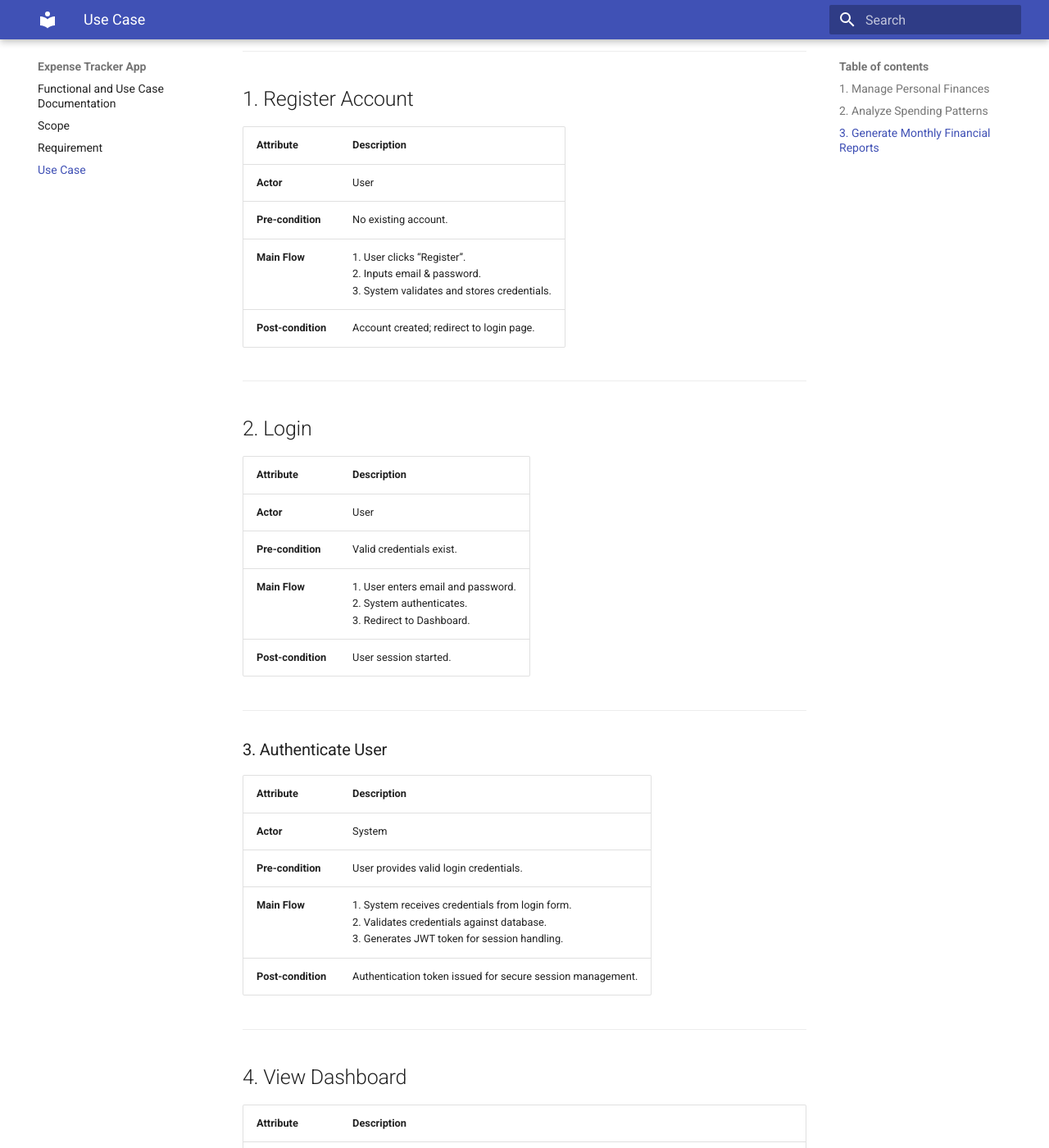
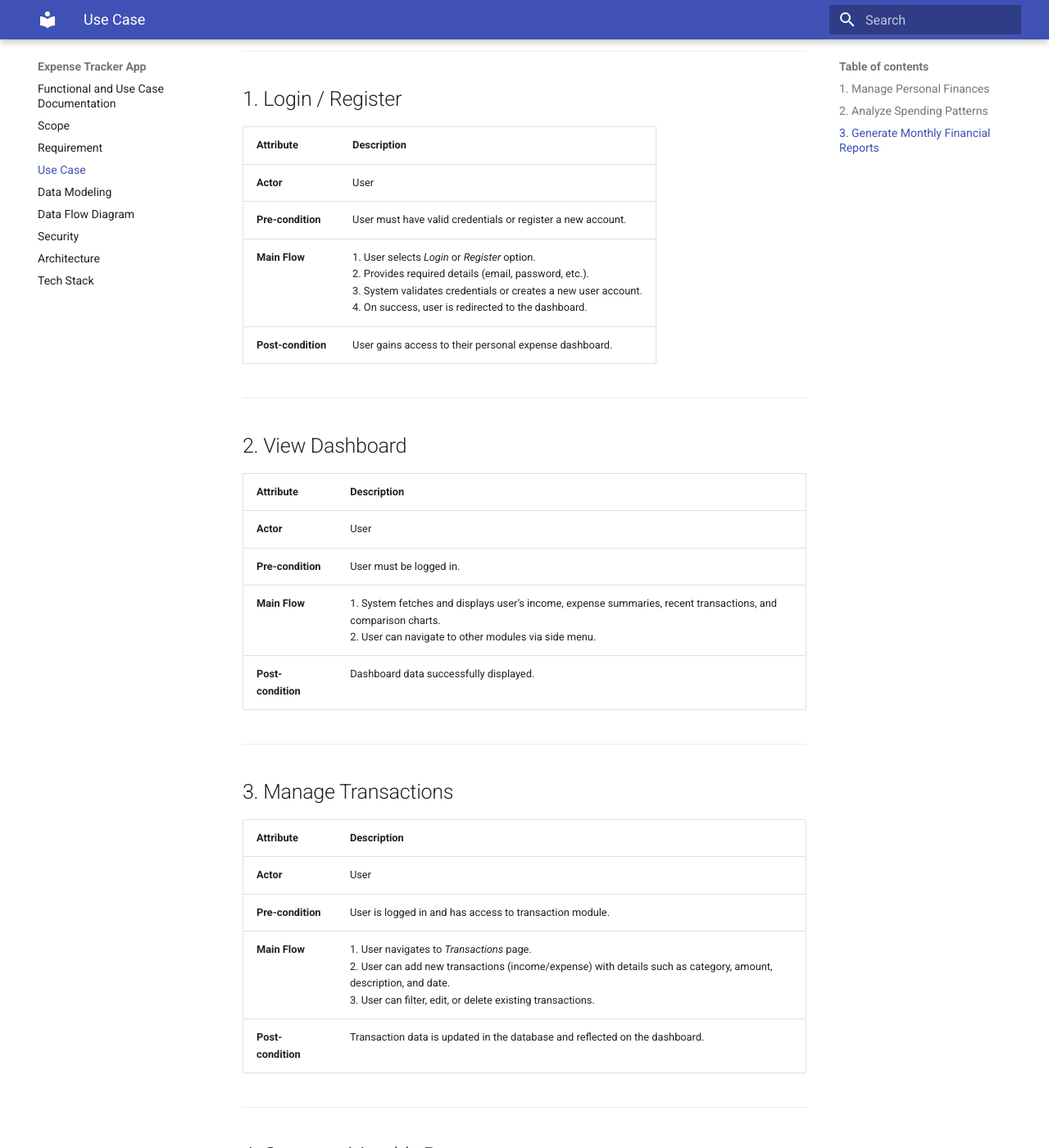
Before and after one commit to Karan-Asija-GKM-IT/expense-tracker-docs, an MkDocs documentation site: the page built from docs/Use-Case.md, in a window 1280 px wide and 1400 px high, scrolled down 1824 px. Shown: the whole window at 82% size. Built offline with MkDocs 1.6.1 and Material for MkDocs 9.7.7, drawn with Linux system fonts in a browser that asks for light colours; some of the changed text lies outside the part shown.

````diff
--- /dev/null
+++ b/docs/Data-Modeling.md
@@ -0,0 +1,46 @@
+# Entity Relationship Diagram
+
+- The ER diagram has three main tables: **User**, **Expense**, and **Category**.
+- Each **User** can have multiple **Expenses**, and each **Expense** belongs to a single **Category**.
+- The relationships ensure that all data is linked correctly, allowing the system to track user expenses by category efficiently.
+
+
+```mermaid
+
+erDiagram
+
+    USERS {
+        INT id PK
+        VARCHAR username
+        VARCHAR email
+        VARCHAR password
+        TIMESTAMP created_at
+        TIMESTAMP updated_at
+        TIMESTAMP deleted_at
+    }
+
+    CATEGORIES {
+        INT id PK
+        VARCHAR name
+    }
+
+    TRANSACTIONS {
+        INT id PK
+        INT user_id FK
+        INT category_id FK
+        BOOLEAN is_income
+        NUMERIC amount
+        TEXT description
+        DATE date_of_transaction
+        TIMESTAMP created_at
+        TIMESTAMP updated_at
+        TIMESTAMP deleted_at
+    }
+
+    USERS ||--o{ TRANSACTIONS : "has many"
+    CATEGORIES ||--o{ TRANSACTIONS : "has many"
+
+```
+
+
+**Next:** [Data Flow Diagram ->](Data-Flow.md)
--- /dev/null
+++ b/docs/Security.md
@@ -0,0 +1,68 @@
+# Authentication Flow
+
+```mermaid
+%%{init: {'themeVariables': { 'fontSize': '10px' }}}%%
+flowchart TD
+
+A([Start]) --> B[/User submits registration or login form/]
+B --> C{Is it a Registration or Login?}
+
+%% Registration path
+C -->|Registration| D[Validate input fields]
+D --> E[Hash password using bcrypt]
+E --> F[Store user details in PostgreSQL database]
+F --> G[/Return success message "User Registered"/]
+G --> H[/Prompt user to login/]
+H --> J
+
+%% Login path
+C -->|Login| I[Validate user credentials in PostgreSQL]
+I --> J{Are credentials valid?}
+J -->|No| K[/Return error "Invalid credentials"/]
+K --> O
+J -->|Yes| L[Generate JWT with user ID and expiry time]
+L --> M[/Send JWT to client/]
+M --> N[Client stores token in cookie or localStorage]
+
+%% Logout path
+N --> P{User chooses to logout?}
+P -->|Yes| Q[Remove JWT token from cookie/localStorage]
+Q --> R[/Return success message "User Logged Out"/]
+R --> O([End])
+P -->|No| O([End])
+```
+
+# Authorization Flow
+
+```mermaid
+%%{init: {'themeVariables': { 'fontSize': '10px' }}}%%
+flowchart TD
+
+A([Start]) --> B[/User requests protected resource/]
+B --> C[Extract JWT from Authorization header]
+C --> D{Is token present?}
+
+D -->|No| E[/Return 401 Unauthorized/]
+E --> O([End])
+
+D -->|Yes| F[Verify token using secret key]
+F --> G{Is token valid and unexpired?}
+
+G -->|No| H[/Return 401 Unauthorized - Invalid or Expired Token/]
+H --> O([End])
+
+G -->|Yes| I[Decode token to get user ID]
+I --> J[Fetch user data from PostgreSQL]
+J --> K{User exists and authorized?}
+
+%% Forbidden Path
+K -->|No| L[/Return 403 Forbidden/]
+L --> O([End])
+
+%% Access Granted Path
+K -->|Yes| M[Grant access to requested resource]
+M --> N[/Send response to client/]
+N --> O([End])
+```
+
+**Next:** [Architecture ->](architecture.md)
--- a/docs/Use-Case.md
+++ b/docs/Use-Case.md
@@ -49,117 +49,64 @@ Below are the detailed technical use cases for the **Personal Expense Tracker**
 
 ---
 
-## 1. Register Account
+## 1. Login / Register
 
 | **Attribute** | **Description** |
 |----------------|-----------------|
 | **Actor** | User |
-| **Pre-condition** | No existing account. |
-| **Main Flow** | 1. User clicks “Register”.<br>2. Inputs email & password.<br>3. System validates and stores credentials. |
-| **Post-condition** | Account created; redirect to login page. |
+| **Pre-condition** | User must have valid credentials or register a new account. |
+| **Main Flow** | 1. User selects *Login* or *Register* option.<br>2. Provides required details (email, password, etc.).<br>3. System validates credentials or creates a new user account.<br>4. On success, user is redirected to the dashboard. |
+| **Post-condition** | User gains access to their personal expense dashboard. |
 
 ---
 
-## 2. Login
+## 2. View Dashboard
 
 | **Attribute** | **Description** |
 |----------------|-----------------|
 | **Actor** | User |
-| **Pre-condition** | Valid credentials exist. |
-| **Main Flow** | 1. User enters email and password.<br>2. System authenticates.<br>3. Redirect to Dashboard. |
-| **Post-condition** | User session started. |
+| **Pre-condition** | User must be logged in. |
+| **Main Flow** | 1. System fetches and displays user’s income, expense summaries, recent transactions, and comparison charts.<br>2. User can navigate to other modules via side menu. |
+| **Post-condition** | Dashboard data successfully displayed. |
 
 ---
 
-### 3. Authenticate User
-| Attribute | Description |
-|------------|-------------|
-| **Actor** | System |
-| **Pre-condition** | User provides valid login credentials. |
-| **Main Flow** | 1. System receives credentials from login form.<br>2. Validates credentials against database.<br>3. Generates JWT token for session handling. |
-| **Post-condition** | Authentication token issued for secure session management. |
-
----
-
-## 4. View Dashboard
+## 3. Manage Transactions
 
 | **Attribute** | **Description** |
 |----------------|-----------------|
 | **Actor** | User |
-| **Pre-condition** | Logged in. |
-| **Main Flow** | 1. System loads Overview Dashboard.<br>2. Displays income, weekly expenses (pie chart), last month summary, and recent transactions. |
-| **Post-condition** | User views financial snapshot. |
+| **Pre-condition** | User is logged in and has access to transaction module. |
+| **Main Flow** | 1. User navigates to *Transactions* page.<br>2. User can add new transactions (income/expense) with details such as category, amount, description, and date.<br>3. User can filter, edit, or delete existing transactions. |
+| **Post-condition** | Transaction data is updated in the database and reflected on the dashboard. |
 
 ---
 
-## 5. Add Income/Expense
-
-| **Attribute** | **Description** |
-|:---------------|:----------------|
-| **Actor** | User |
-| **Pre-condition** | Logged in. |
-| **Main Flow** | 1. Navigate to Transactions page.<br>2. Click **(Add Transaction)**.<br>3. Select **type** (Income or Expense).<br>4. Enter details (amount, category, date, description).<br>5. Click **“Save.”** |
-| **Post-condition** | Transaction recorded and dashboard updated. |
-
-
----
-
-### 6. Validate Data
-| Attribute | Description |
-|------------|-------------|
-| **Actor** | System |
-| **Pre-condition** | User provides input while creating or editing transactions. |
-| **Main Flow** | 1. Check if mandatory fields (amount, category, date) are filled.<br>2. Validate data format and numeric values.<br>3. Ensure no invalid or empty entries are accepted. |
-| **Post-condition** | Data verified before storing in database. |
-
----
-
-## 7. Edit or Delete Transaction
+## 4. Generate Monthly Report
 
 | **Attribute** | **Description** |
 |----------------|-----------------|
 | **Actor** | User |
-| **Pre-condition** | User is on the Transactions page with an existing transaction list. |
-| **Main Flow** | 1. Select transaction.<br>2. Edit details → Edit OR Click Delete → Confirm.<br>3. System updates or removes record. |
-| **Post-condition** | Data updated in database and UI. |
+| **Pre-condition** | At least one transaction exists for the selected month. |
+| **Main Flow** | 1. User selects a month or date range.<br>2. System calculates total income, total expense, and savings.<br>3. System generates a summary report, downloadable as a .csv file. |
+| **Post-condition** | Monthly report generated and displayed to the user. |
 
 ---
 
-## 8. Filter Transactions
+## 5. Logout
 
 | **Attribute** | **Description** |
 |----------------|-----------------|
 | **Actor** | User |
-| **Pre-condition** | User is on the Transactions page with an existing transaction list. |
-| **Main Flow** | 1. On the Transactions page, filter the transaction based on category.<br>2. System automatically updates and displays the filtered transactions. |
-| **Post-condition** | Filtered transaction list displayed on the Transactions page. |
-
-
----
-
-## 9. Generate Monthly Report
-
-| **Attribute** | **Description** |
-|----------------|-----------------|
-| **Actor** | User |
-| **Pre-condition** | At least one month’s transactions. |
-| **Main Flow** | 1. Navigate to Import/Export.<br>2. Select month.<br>3. System fetches and aggregates data.<br>4. PDF report generated for download. |
-| **Post-condition** | Report saved locally or viewed on-screen. |
-
----
-
-## 10. Logout
-
-| **Attribute** | **Description** |
-|----------------|-----------------|
-| **Actor** | User |
-| **Pre-condition** | Active session. |
-| **Main Flow** | 1. Click “Sign Out”.<br>2. System terminates session and redirects to login. |
-| **Post-condition** | User logged out securely. |
+| **Pre-condition** | User is logged in. |
+| **Main Flow** | 1. User clicks on *Logout* button.<br>2. System invalidates user session and redirects to the login screen. |
+| **Post-condition** | User is securely logged out of the system. |
 
 ---
 
 # Use Case Diagram
 
 
-![Expense Tracker App Use Case Diagram](Use-Case-Diagram-Expense-Tracker.png)
+![Expense Tracker App Use Case Diagram](Use-Case-Diagram copy.png)
+
+**Next:** [Data Modeling ->](Data-Modeling.md)
--- a/mkdocs.yml
+++ b/mkdocs.yml
@@ -4,5 +4,17 @@ nav:
   - Scope: scope.md
   - Requirement: Requirements.md
   - Use Case: Use-Case.md
+  - Data Modeling: Data-Modeling.md
+  - Data Flow Diagram: Data-Flow.md
+  - Security: Security.md
+  - Architecture: Architecture.md
+  - Tech Stack: Tech-Stack.md
 theme:
   name: material
+
+markdown_extensions:
+  - pymdownx.superfences:
+      custom_fences:
+        - name: mermaid
+          class: mermaid
+          format: !!python/name:pymdownx.superfences.fence_code_format
````
Also changed, not shown: other parts of docs/Use-Case.md (+2 -2 lines), Tech-Stack.md (added, +11 -0 lines), docs/Architecture.md (added, +5 -0 lines), docs/Data-Flow.md (added, +5 -0 lines), docs/Requirements.md (+1 -18 lines), docs/Tech-Stack.md (added, +11 -0 lines), docs/index.md (+4 -3 lines), docs/scope.md (+3 -3 lines), docs/Architecture-Diagram.png (added), docs/Data-Flow-Diagram.png (added), docs/Use-Case-Diagram copy.png (added), docs/Use-Case-Diagram-Expense-Tracker.png (deleted).
